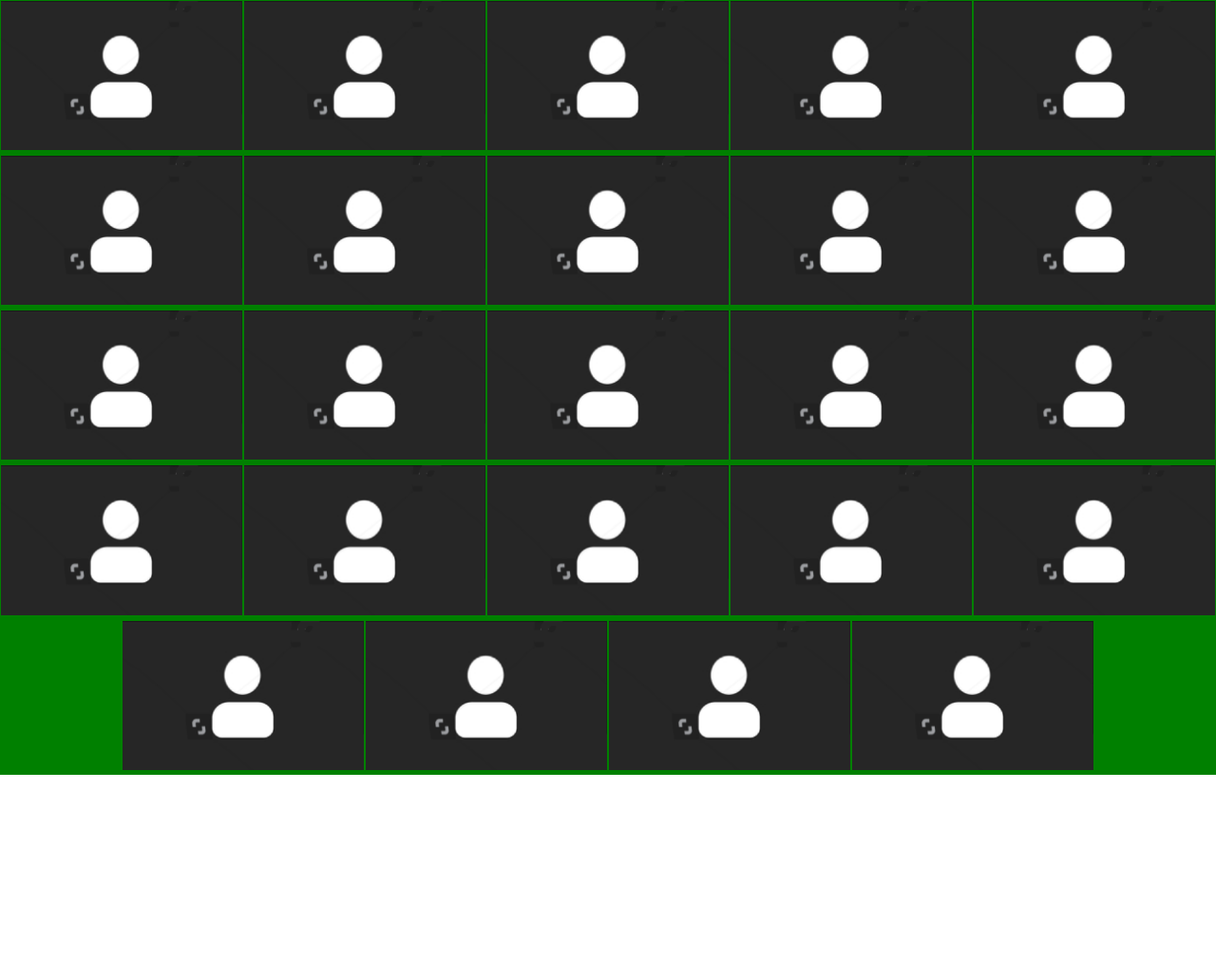
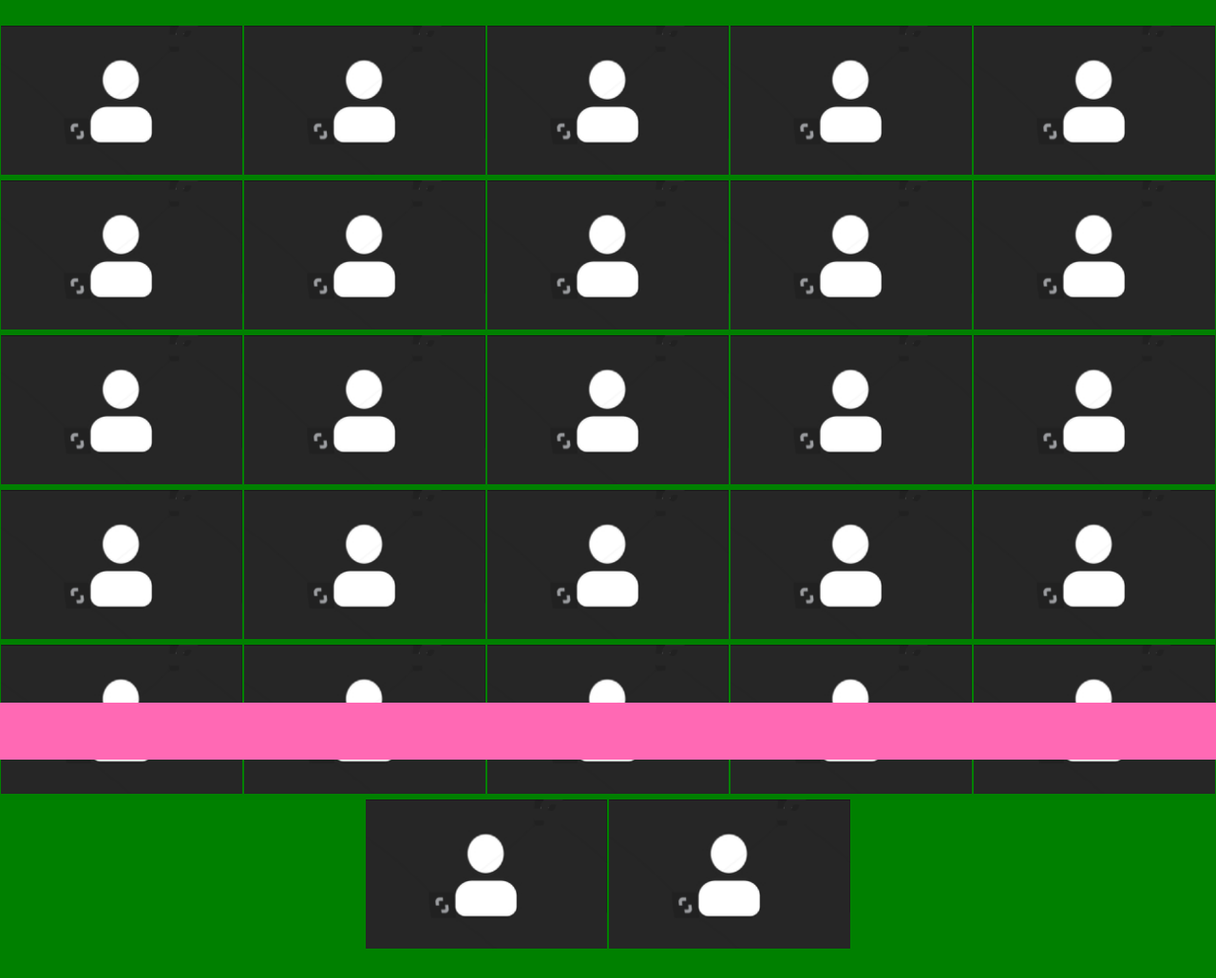
Before and after one commit to purpledev1337/html-css-zoom, a plain HTML site: page index.html in a window 1280 px wide. Shown: the whole page at 95% size. Before the commit the page ends 816 px from the top, so only its background shows below. Drawn offline with Linux system fonts and the light colour scheme.

Commit message:
added fixed bottom nav

```diff
--- a/css/style.css
+++ b/css/style.css
@@ -7,14 +7,16 @@
 
 /* main */
 #meeting-view {
+    margin-bottom: 60px;
+    height: calc(100vh - 60px);
 }
 
 #user-video-grid {
     display: flex;
     flex-wrap: wrap;
     justify-content: center;
+    padding: 2% 0;
     background-color: green;
-    /* padding: 2% 0; */
 }
 
 .user-video-box {
@@ -27,3 +29,13 @@
 .user-video-box img {
     width: 100%;
 }
+
+/* footer */
+#footer-nav {
+    position: fixed;
+    bottom: 0;
+    width: 100%;
+    height: 60px;
+    /* debug */
+    background-color: hotpink;
+}
--- a/index.html
+++ b/index.html
@@ -86,6 +86,16 @@
                 <div class="user-video-box">
                     <img src="img/zoom-user-preview.png" alt="">
                 </div>
+                <div class="user-video-box">
+                    <img src="img/zoom-user-preview.png" alt="">
+                </div>
+                <div class="user-video-box">
+                    <img src="img/zoom-user-preview.png" alt="">
+                </div>
+                <div class="user-video-box">
+                    <img src="img/zoom-user-preview.png" alt="">
+                </div>
+
             </div>
         </section>
         <!-- speaker view buttons in position absolute -->
@@ -94,8 +104,12 @@
 
         </section>
 
-        <!-- command bottom box: float with 'justify-content: space-between' -->
+        <!-- footer nav with position fixed and height in px -->
         <footer>
+            <div id="footer-nav">
+
+            </div>
+            <!-- command bottom box: float with 'justify-content: space-between' -->
 
         </footer>
     </main>
```
